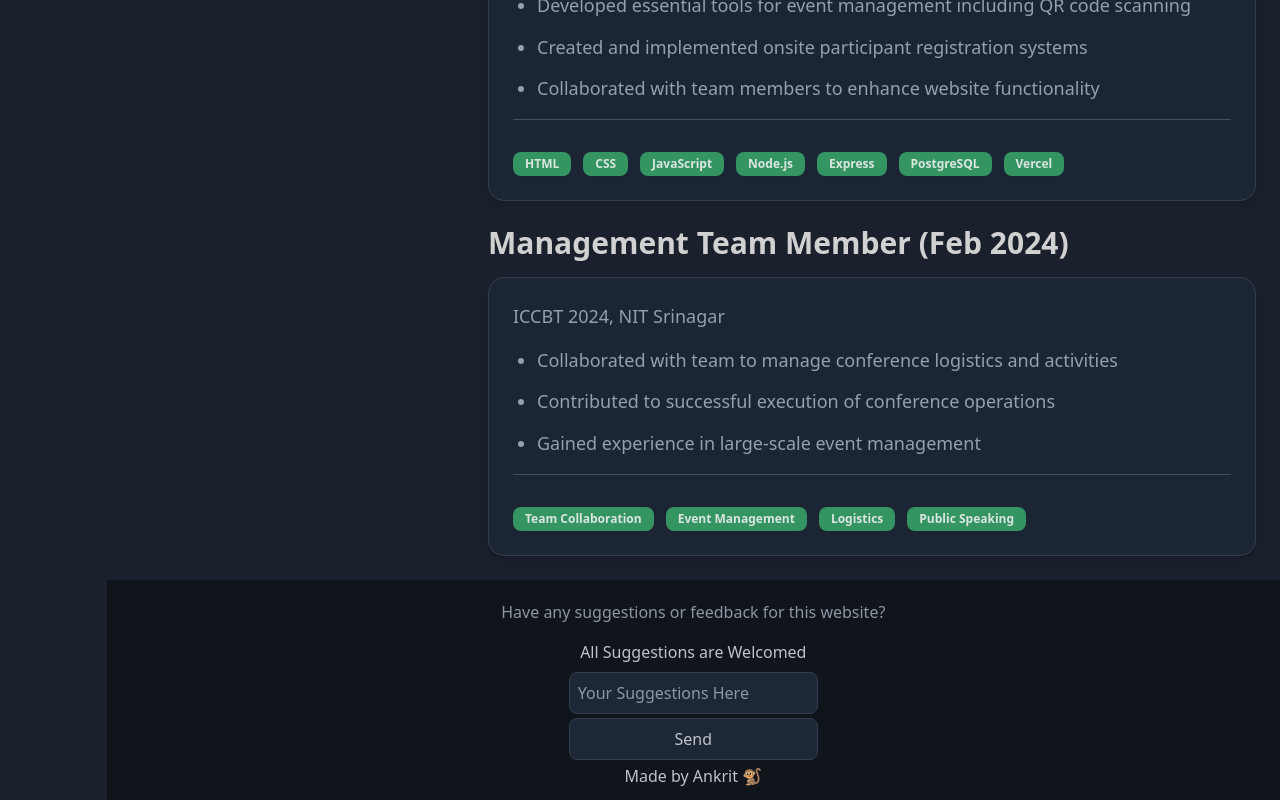
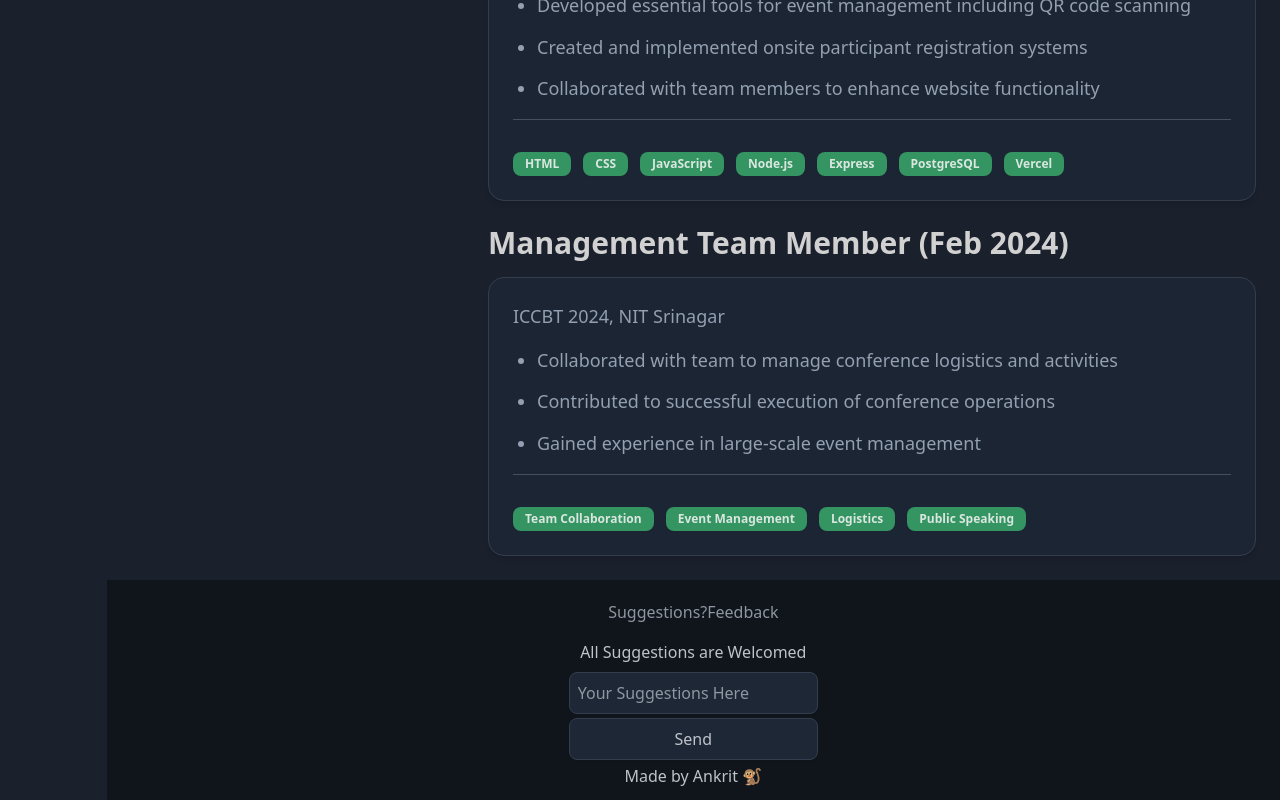
Before and after one commit to Ankritjarngal/portfolio-website, a React (Vite) app in the folder portfolio/: page / in a window 1280 px wide. Shown: the part 2490-3290 px from the top of the page. Built offline with nearby package versions, Linux system fonts and the light colour scheme.

Commit message:
ahhhhhhh

```diff
--- a/portfolio/pages/Footer.jsx
+++ b/portfolio/pages/Footer.jsx
@@ -26,7 +26,7 @@ export function Footer() {
   return (
     <div className="bg-[#0F141A] flex items-center justify-center w-full flex-col p-2">
       <div className="text-gray-400 py-3">
-        Have any suggestions or feedback for this website?
+       Suggestions?Feedback
       </div>
       <p className="text-gray-300 py-1">All Suggestions are Welcomed</p>
       <div className="flex items-center justify-center flex-col">
```
